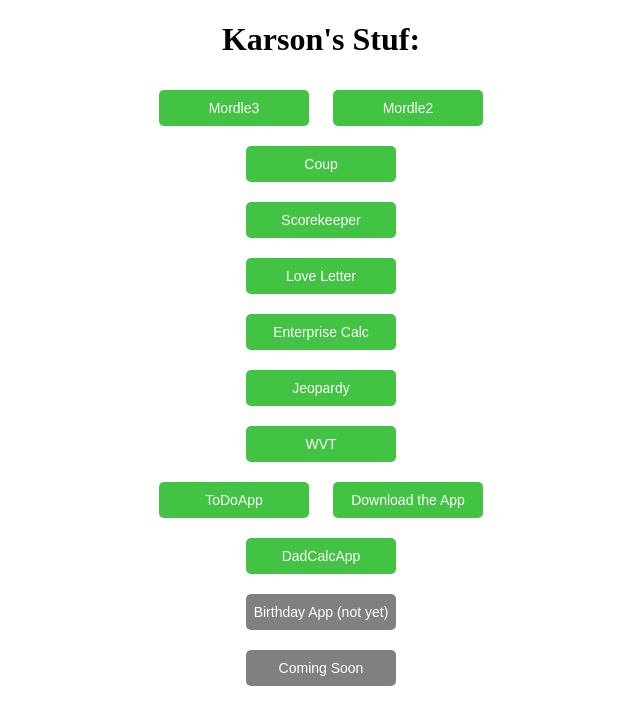
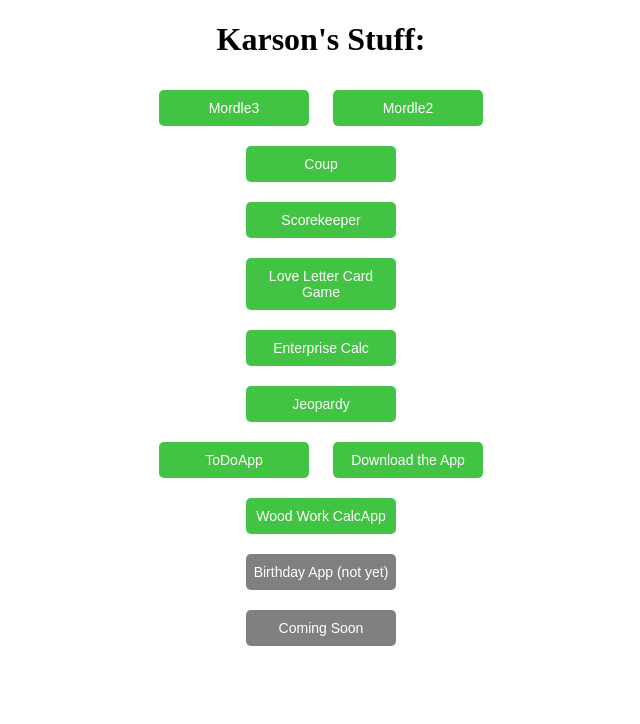
Before and after one commit to Kargone/karson123, a plain HTML site: page index.html in a window 1280 px wide. Shown: the whole page, without its empty margins (319-959 px from the left). Drawn offline with Linux system fonts and the light colour scheme.

Commit message:
altered names for more other people friendly

```diff
--- a/index.html
+++ b/index.html
@@ -23,7 +23,7 @@
         <link rel="stylesheet" href="style.css">
     </head>
     <body>
-        <h1>Karson's Stuf:</h1>
+        <h1>Karson's Stuff:</h1>
         <div>
             <button id="mordle3" class="availableButton">Mordle3</button>
             <button id="mordle2" class="availableButton">Mordle2</button>
@@ -32,19 +32,19 @@
         <br>
         <button id="scorekeeper" class="availableButton">Scorekeeper</button>
         <br>
-        <button id="loveletter" class="availableButton">Love Letter</button>
+        <button id="loveletter" class="availableButton">Love Letter Card Game</button>
         <br>
         <button id="enterprise-calculator" class="availableButton">Enterprise Calc</button>
         <br>
         <button id="jeopardy" class="availableButton">Jeopardy</button>
-        <br>
-        <button id="wvt" class="availableButton">WVT</button>
+        <!-- <br> -->
+        <!-- <button id="wvt" class="availableButton">WVT</button> -->
         <br>
         <div>
             <button id="todo" class="availableButton">ToDoApp</button>
             <button id="todo-download" class="availableButton">Download the App</button>
         </div>
-        <button id="dadcalc-download" class="availableButton">DadCalcApp</button>
+        <button id="dadcalc-download" class="availableButton">Wood Work CalcApp</button>
         <br>
         <button class="lockedButton">Birthday App (not yet)</button>
         <br>
--- a/script.js
+++ b/script.js
@@ -26,9 +26,9 @@ document.getElementById('jeopardy').addEventListener('click', function() {
     window.location.href = "https://online-jeopardy.netlify.app/";
 });
 
-document.getElementById('wvt').addEventListener('click', function() {
-    window.location.href = "https://wvtweb.netlify.app/";
-});
+// document.getElementById('wvt').addEventListener('click', function() {
+//     window.location.href = "https://wvtweb.netlify.app/";
+// });
 
 document.getElementById('todo').addEventListener('click', function() {
     window.location.href = "https://todoapp-js-1.netlify.app/";
```
